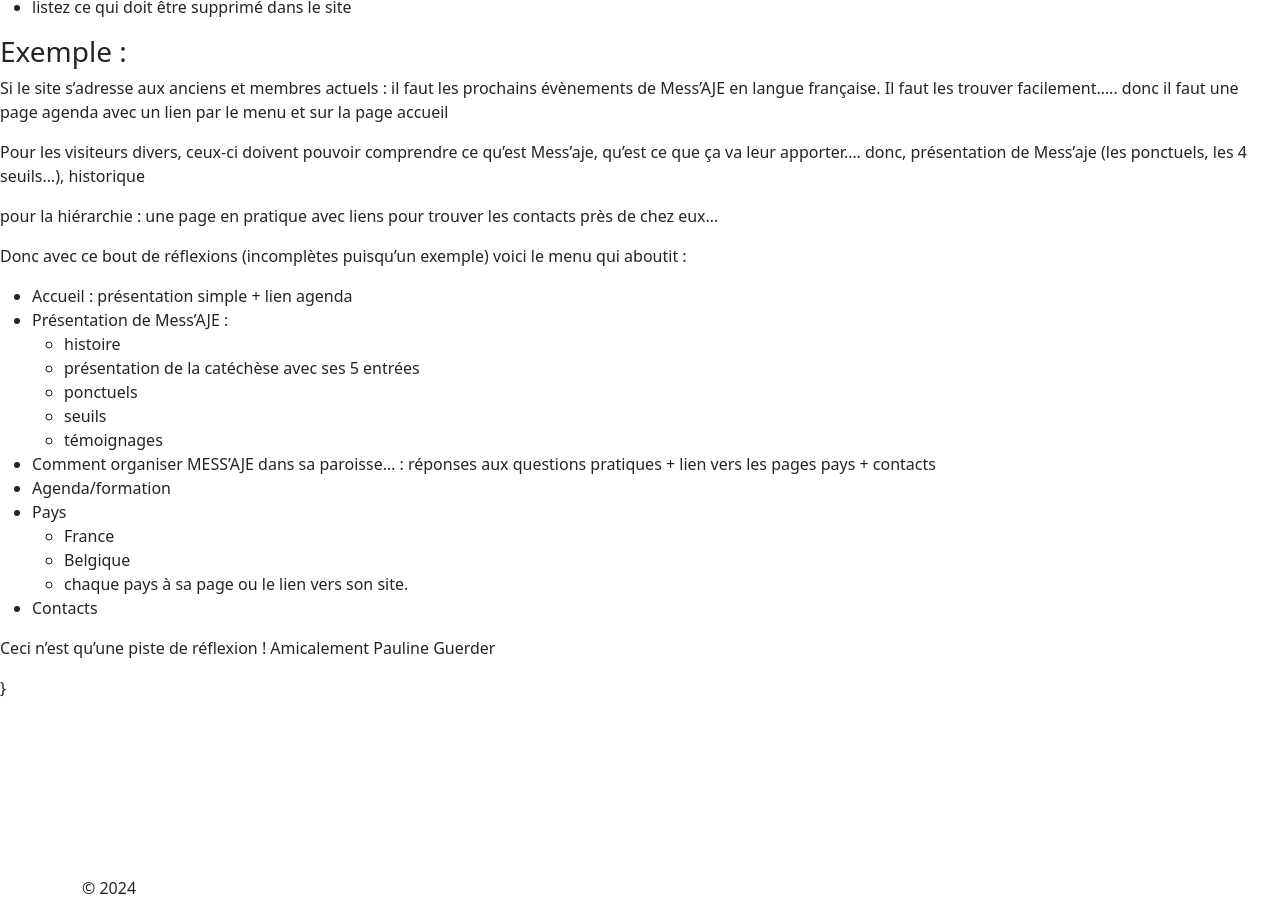
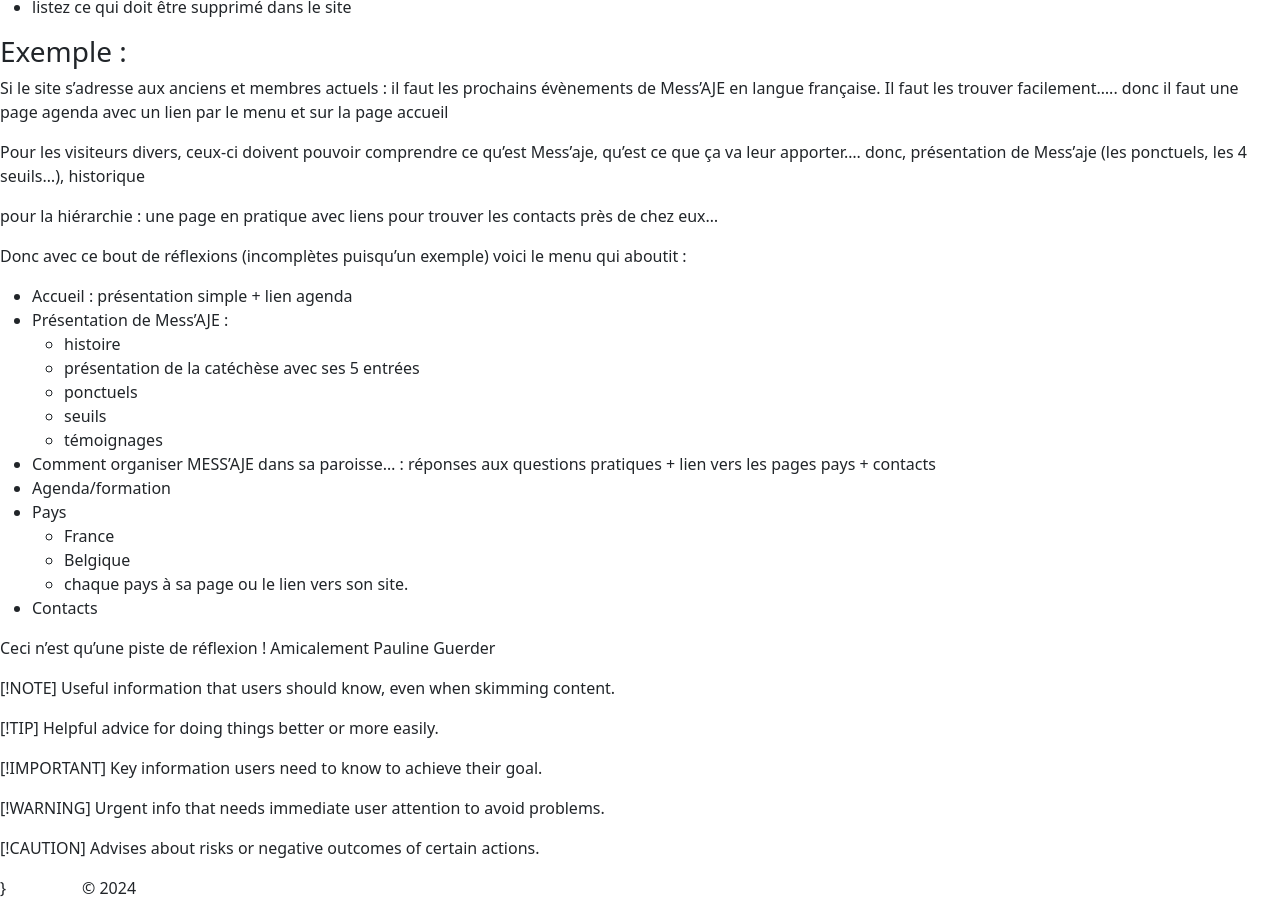
Before and after one commit to awelvor/messaje, a Jekyll site: the page built from meetin_1.md, in a window 1280 px wide and 900 px high, scrolled down 1970 px. Built offline with Jekyll 4.4.1, drawn with Linux system fonts in a browser that asks for light colours; our own code applies the rules of GitHub Pages for plain Markdown files; before the commit the page ends 2670 px from its top, so only the background shows below that.

Commit message:
Update meetin_1.md

```diff
--- a/meetin_1.md
+++ b/meetin_1.md
@@ -108,3 +108,18 @@
 Ceci n'est qu'une piste de réflexion !
 Amicalement
 Pauline Guerder
+
+> [!NOTE]
+> Useful information that users should know, even when skimming content.
+
+> [!TIP]
+> Helpful advice for doing things better or more easily.
+
+> [!IMPORTANT]
+> Key information users need to know to achieve their goal.
+
+> [!WARNING]
+> Urgent info that needs immediate user attention to avoid problems.
+
+> [!CAUTION]
+> Advises about risks or negative outcomes of certain actions.
```
